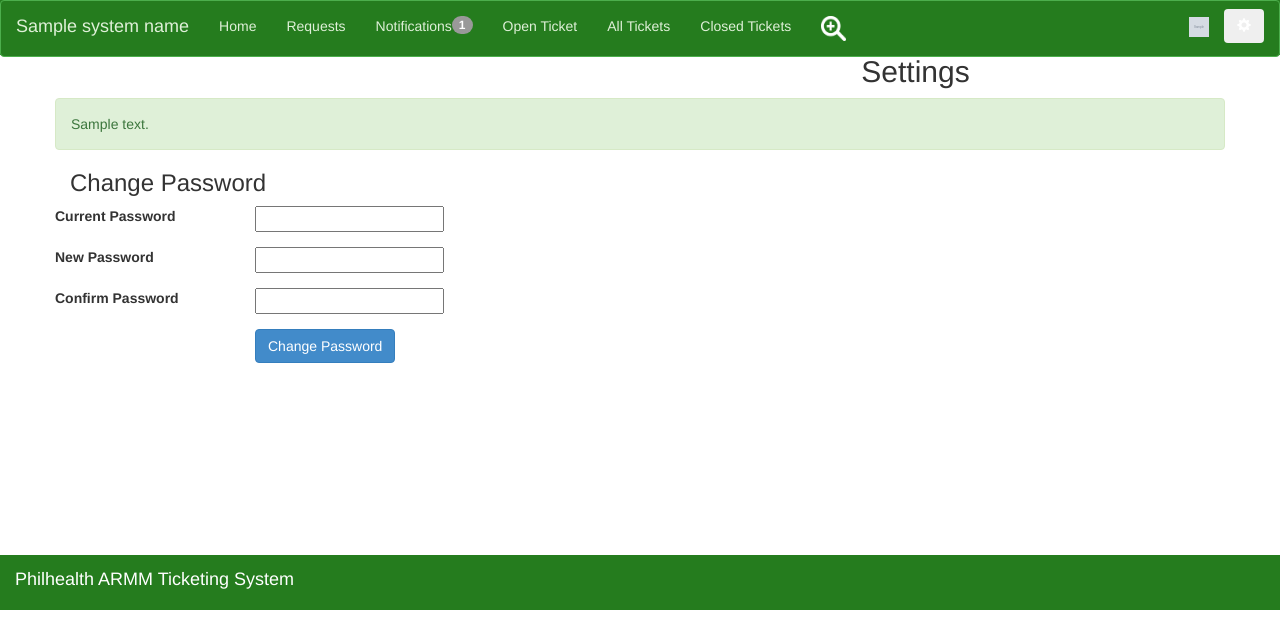
After one commit to rumz/pts, a Django app: template templates/settings.html in a window 1280 px wide. The commit adds this page. Shown: the top 618 px of the page. Run offline with Django 3.2, Linux system fonts and the light colour scheme; the template is opened without the code that fills it: most values are stand-ins (such as "Sample title", 1, 10 or a date in 2020); grey boxes marked "Sample" are stand-in pictures; form fields are guessed from the names that the template uses; parts of the project's set-up code (start-up, migrations or seed data) failed here and were passed over; some libraries are stand-ins or nearby versions.

Commit message:
Add Feature Change Password

```diff
--- a/pts/urls.py
+++ b/pts/urls.py
@@ -24,7 +24,9 @@ from tickets.views import (
     all_tickets,
     closed_tickets,
     advance_search,
-    advance_search_ticket
+    advance_search_ticket,
+    account_settings
+
 	)
 # CategoryList, , about, user_login,
 
@@ -53,6 +55,7 @@ urlpatterns = patterns('',
     url(r'closedtickets$',closed_tickets),
     url(r'advance_search$',advance_search),
     url(r'^advance_search_ticket?',advance_search_ticket),
+    url(r'^settings$', account_settings),
     url(r'^logout/$',logout, {'next_page':'/'} )
 
 )+ static(settings.MEDIA_URL, document_root=settings.MEDIA_ROOT)
--- /dev/null
+++ b/templates/settings.html
@@ -0,0 +1,45 @@
+{% extends 'ticket/base.html' %}
+{% load staticfiles %}
+{% block content %}
+<content>
+  <div class="container">
+    <div class="row">
+      <h2>Settings</h2>
+      {% if error_message %}
+      <p class="alert alert-danger">{{ error_message }}</p>
+      {% endif %}
+      {% if success_message %}
+      <p class="alert alert-success">{{ success_message }}</p>
+      {% endif %}
+      <h3>Change Password</h3>
+      <form class="form-horizontal" action="" method="POST">{% csrf_token %}
+	<div class="form-group">
+	  <label class="col-sm-2">Current Password</label>
+	  <div class="col-sm-4">
+	    {{ form.current_password }}
+	  </div>
+	</div>
+
+	<div class="form-group">
+	  <label class="col-sm-2">New Password</label>
+	  <div class="col-sm-4">
+	    {{ form.new_password }}
+	  </div>
+	</div>
+
+	<div class="form-group">
+	  <label class="col-sm-2">Confirm Password</label>
+	  <div class="col-sm-4">
+	    {{ form.confirm_password }}
+	  </div>
+	</div>
+	<div class="form-group">
+	  <div class="col-sm-2 col-sm-offset-2">
+	    <input type="submit" class="btn btn-primary" name="submit" value="Change Password">
+	  </div>
+	</div>
+      </form>
+    </div>
+  </div>
+</content>
+{% endblock content %}
--- a/templates/system_base.html
+++ b/templates/system_base.html
@@ -46,7 +46,7 @@
 							<span class="glyphicon glyphicon-cog"></span>
 						</button>
 						<ul class="dropdown-menu">
-							<li><a href="#">Settings</a></li>
+							<li><a href="/settings">Settings</a></li>
 							<li><a href="/profile/{{user.id}}/" >Profile</a></li>
 							<li><a href="about">About the Developer</a></li>
 							<li class="divider"></li>
```
Also changed, not shown: tickets/forms.py (+25 -0 lines), tickets/views.py (+35 -0 lines).
